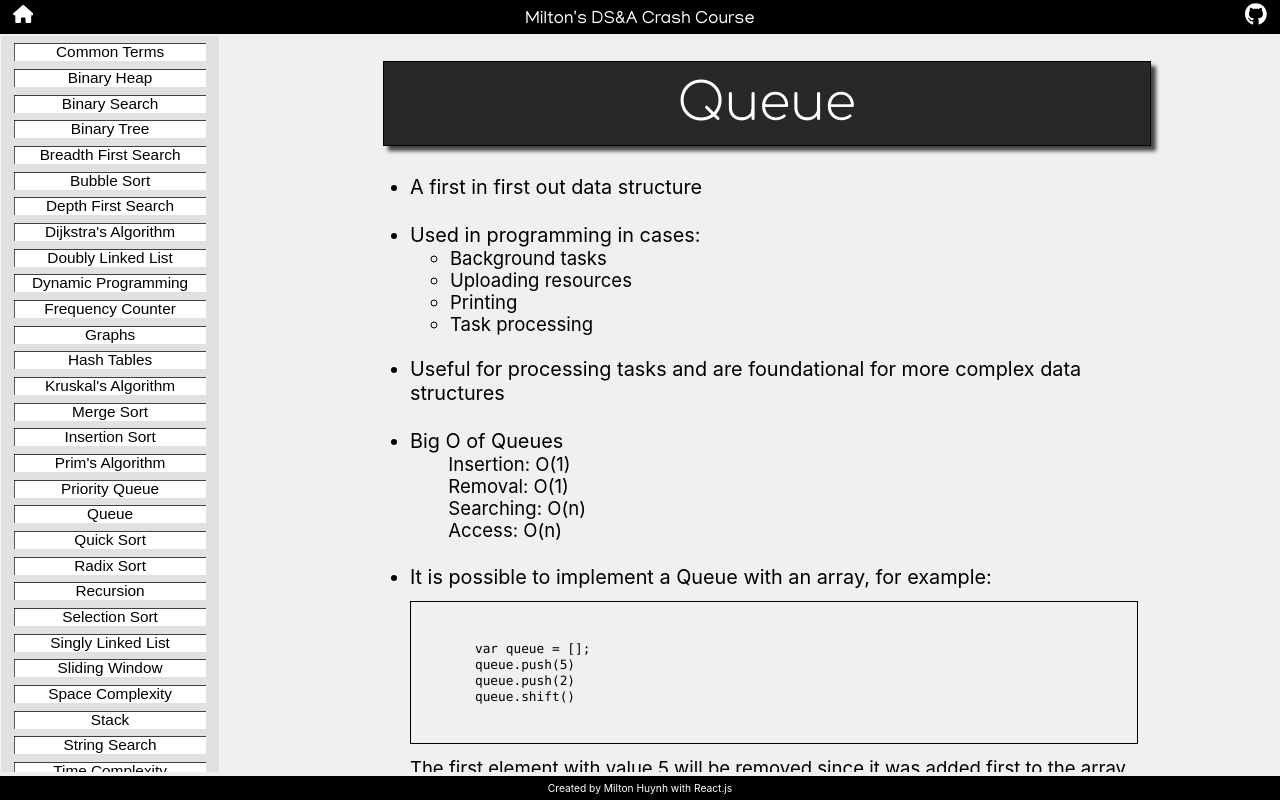
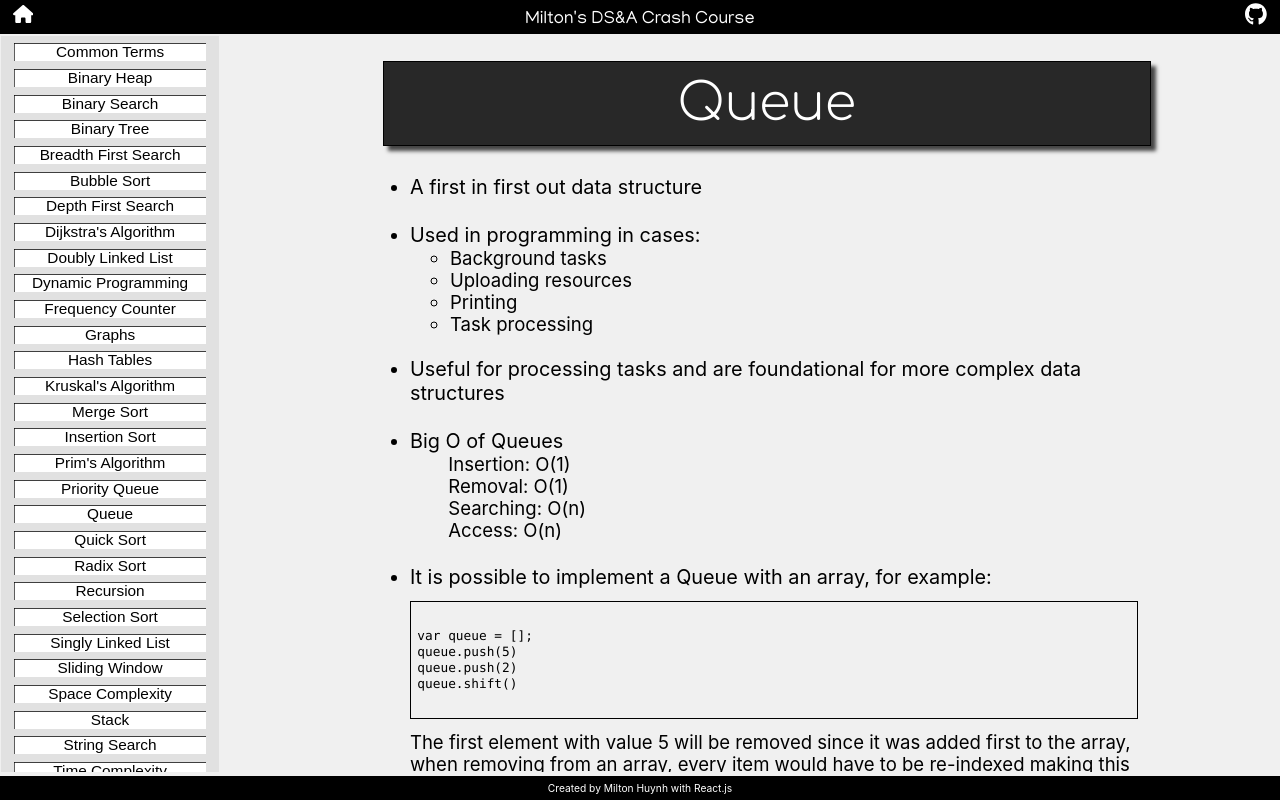
Before and after one commit to miltonhuynh/DSA-guide, a React (Create React App) app in the folder app/: page /DSA-guide/Queue in a window 1280 px wide. Built offline with nearby package versions, Linux system fonts and the light colour scheme; a web font is replaced by a local one.

Commit message:
Reduced padding on code boxes

```diff
--- a/app/src/App.css
+++ b/app/src/App.css
@@ -148,7 +148,7 @@ body,html {
   font-size: 1vw;
   color: black;
   border: 0.1vw solid black;
-  padding: 2vw 5vw 2vw 5vw;
+  padding: 1vw 0.5vw 1vw 0.5vw;
   margin: 1vw 0vw 1vw 0vw;
 }
 
```
